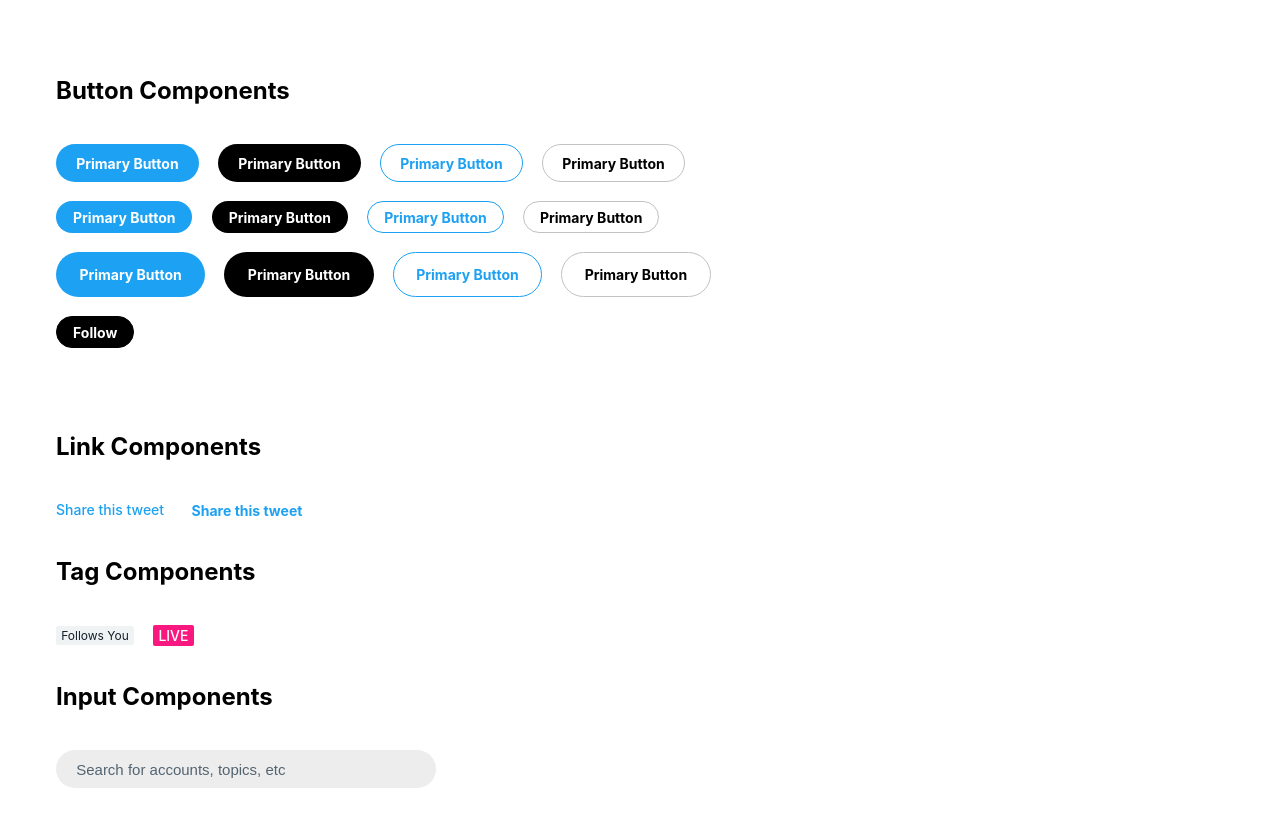
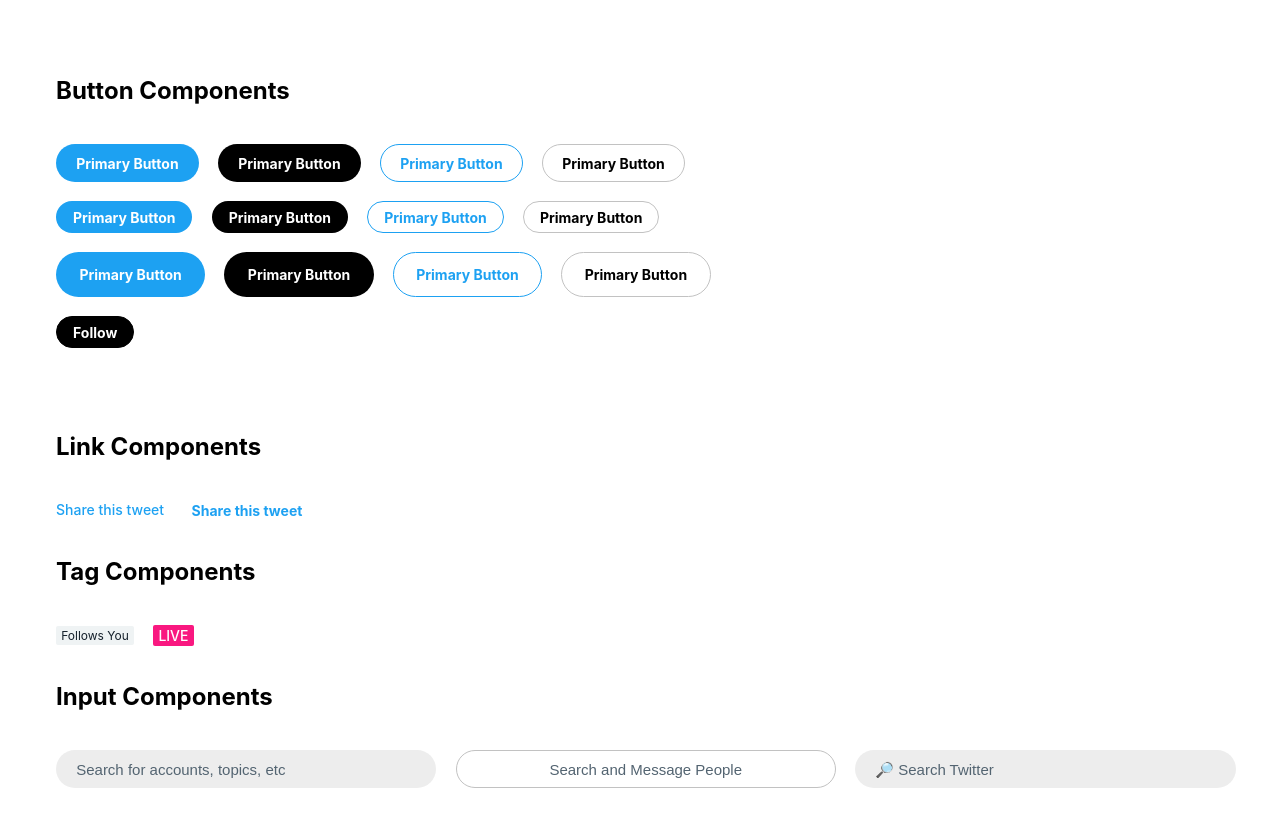
Before and after one commit to yashsehgal/twitter-ui-kit, a React (Create React App) app: page / in a window 1280 px wide. Shown: the top 826 px of the page. Built offline with nearby package versions, Linux system fonts and the light colour scheme.

Commit message:
[Feature UI Component]: Input variations added for message-ui and search

```diff
--- a/src/App.js
+++ b/src/App.js
@@ -1,6 +1,7 @@
 import Button from "./components/Button";
 import FollowButton from "./components/Button/FollowButton";
 import Input from "./components/Input";
+import SearchInput from "./components/Input/SearchInput";
 import DefaultLink from "./components/Link";
 import ActionLink from "./components/Link/ActionLink";
 import './components/style.css';
@@ -165,6 +166,12 @@ export default function App() {
             type="text"
             placeholder="Search for accounts, topics, etc"
           />
+          <Input
+            type="text"
+            placeholder="Search and Message People"
+            UIVariant="message"
+          />
+          <SearchInput />
         </div>
       </div>
     </div>
--- a/src/components/Input/SearchInput.js
+++ b/src/components/Input/SearchInput.js
@@ -0,0 +1,28 @@
+import React from 'react';
+import './input-styles.css';
+
+export default function SearchInput({
+    className,
+    id,
+    onChange,
+    style
+}) {
+    const searchInputProperties = {
+        'className': (className) ? `input search-input ${className}` : `input search-input`,
+        'id': (id) ? id : '',
+        'onChange': onChange,
+        'style': style,
+    };
+
+    return (
+        <React.Fragment>
+            <input type="text"
+                className={searchInputProperties.className}
+                id={searchInputProperties.id}
+                style={searchInputProperties.style}
+                onChange={searchInputProperties.onChange}
+                placeholder="&#x1F50E;&#xFE0E; Search Twitter"
+            />
+        </React.Fragment>
+    )
+}
--- a/src/components/Input/input-styles.css
+++ b/src/components/Input/input-styles.css
@@ -38,4 +38,34 @@
 
 .message-input {
   border-color: var(--dark-outline);
+}
+.message-input::-moz-placeholder {
+  text-align: center;
+}
+.message-input:-ms-input-placeholder {
+  text-align: center;
+}
+.message-input::placeholder {
+  text-align: center;
+}
+.message-input:focus {
+  background-color: var(--standard-white);
+  border-color: var(--primary-theme);
+}
+.message-input:focus::-moz-placeholder {
+  text-align: left;
+}
+.message-input:focus:-ms-input-placeholder {
+  text-align: left;
+}
+.message-input:focus::placeholder {
+  text-align: left;
+}
+
+.search-input {
+  background-color: var(--default-input-bg);
+}
+.search-input:focus {
+  background-color: var(--standard-white);
+  border-color: var(--primary-theme);
 }/*# sourceMappingURL=input-styles.css.map */
--- a/src/components/Input/input-styles.scss
+++ b/src/components/Input/input-styles.scss
@@ -31,9 +31,23 @@
 // input variant for message-filter search view
 .message-input {
     border-color: var(--dark-outline);
+    &::placeholder {
+        text-align: center;
+    }
+    &:focus {
+        background-color: var(--standard-white);
+        border-color: var(--primary-theme);
+        &::placeholder {
+            text-align: left;
+        }
+    }
 }
 
 // input variant for explore, search view
 .search-input {
-
+    background-color: var(--default-input-bg);
+    &:focus {
+        background-color: var(--standard-white);
+        border-color: var(--primary-theme);
+    }
 }
```
Also changed, not shown: 1 other file (tests, documents, lock files or other folders).
